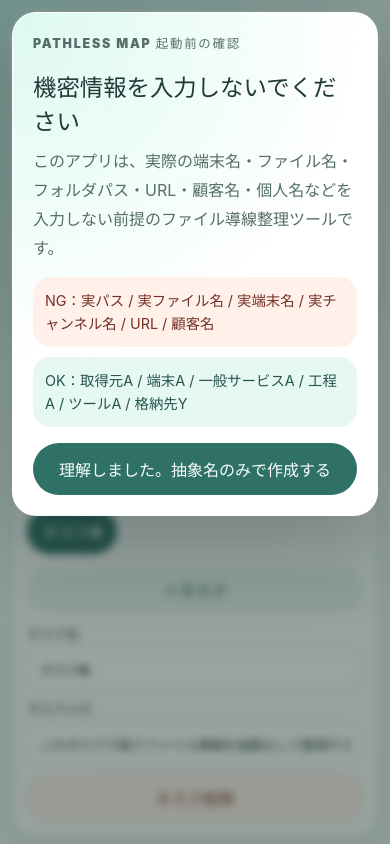
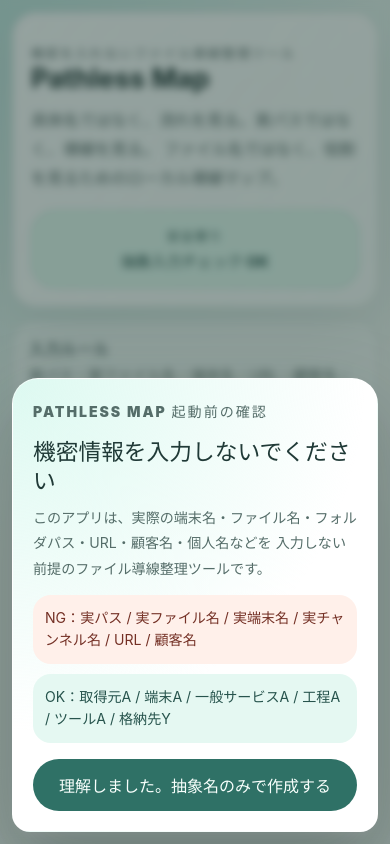
Before and after one commit to Ryohei0Otsuka/pathless-map, a React (Vite) app: page / in a window 390 px wide. Shown: the top 844 px of the page. Built offline with nearby package versions, Linux system fonts and the light colour scheme.

Commit message:
fix: display notice modal as bottom sheet on mobile

```diff
--- a/src/App.css
+++ b/src/App.css
@@ -865,7 +865,7 @@
   line-height: 1.6;
 }
 
-/* SPでも必ず注意喚起カードが見えるように修正 */
+/* 注意喚起モーダル：PCは中央、SPは下から出るシート */
 .notice-backdrop {
   position: fixed;
   z-index: 9999;
@@ -873,15 +873,18 @@
   display: flex;
   align-items: center;
   justify-content: center;
+  width: 100%;
+  height: 100vh;
+  height: 100dvh;
   padding: 18px;
-  overflow-y: auto;
+  overflow: hidden;
   background: rgba(18, 38, 35, 0.42);
   backdrop-filter: blur(4px);
   -webkit-backdrop-filter: blur(4px);
 }
 
 .notice-card {
-  width: min(560px, 100%);
+  width: min(560px, calc(100vw - 36px));
   max-height: calc(100dvh - 36px);
   overflow-y: auto;
   overscroll-behavior: contain;
@@ -1078,15 +1081,29 @@
   }
 
   .notice-backdrop {
-    align-items: flex-start;
+    align-items: flex-end;
+    justify-content: center;
     padding: 12px;
     padding-top: max(12px, env(safe-area-inset-top));
     padding-bottom: max(12px, env(safe-area-inset-bottom));
   }
 
   .notice-card {
-    max-height: calc(100dvh - 24px);
+    width: 100%;
+    max-height: min(86dvh, 720px);
+    margin: 0;
     padding: 20px;
-    border-radius: 24px;
+    border-radius: 26px 26px 18px 18px;
+  }
+
+  .notice-card h1 {
+    font-size: 1.42rem;
+    line-height: 1.25;
+  }
+
+  .notice-card p,
+  .notice-ng,
+  .notice-ok {
+    font-size: 0.88rem;
   }
 }
```
